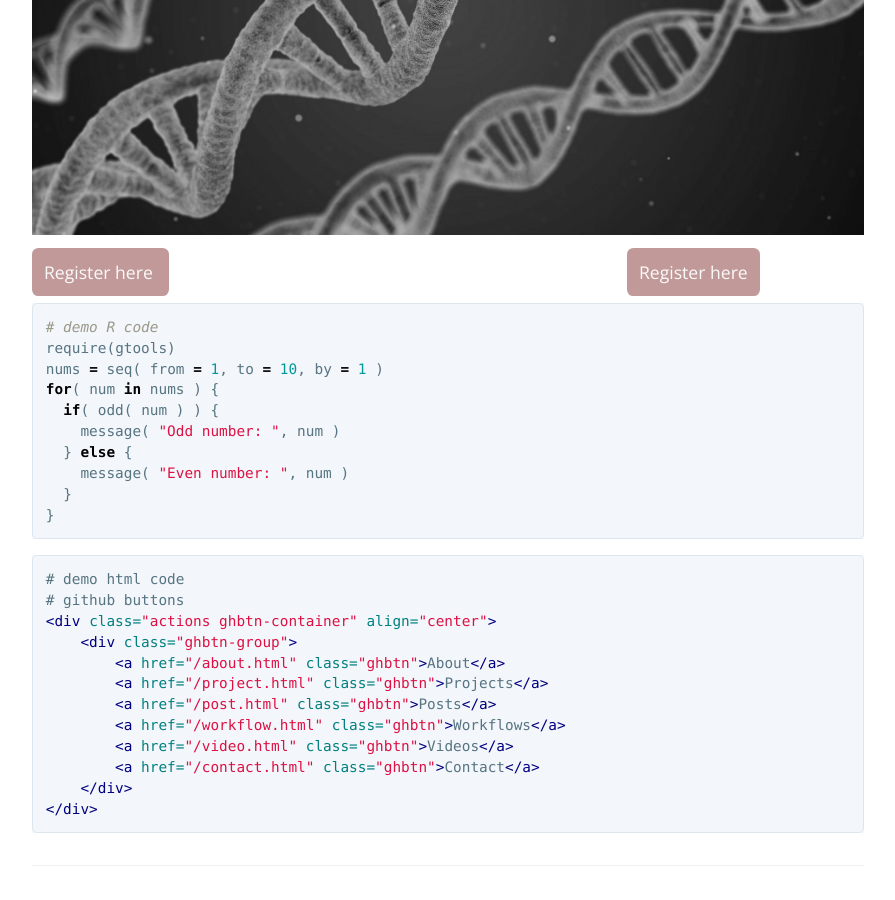
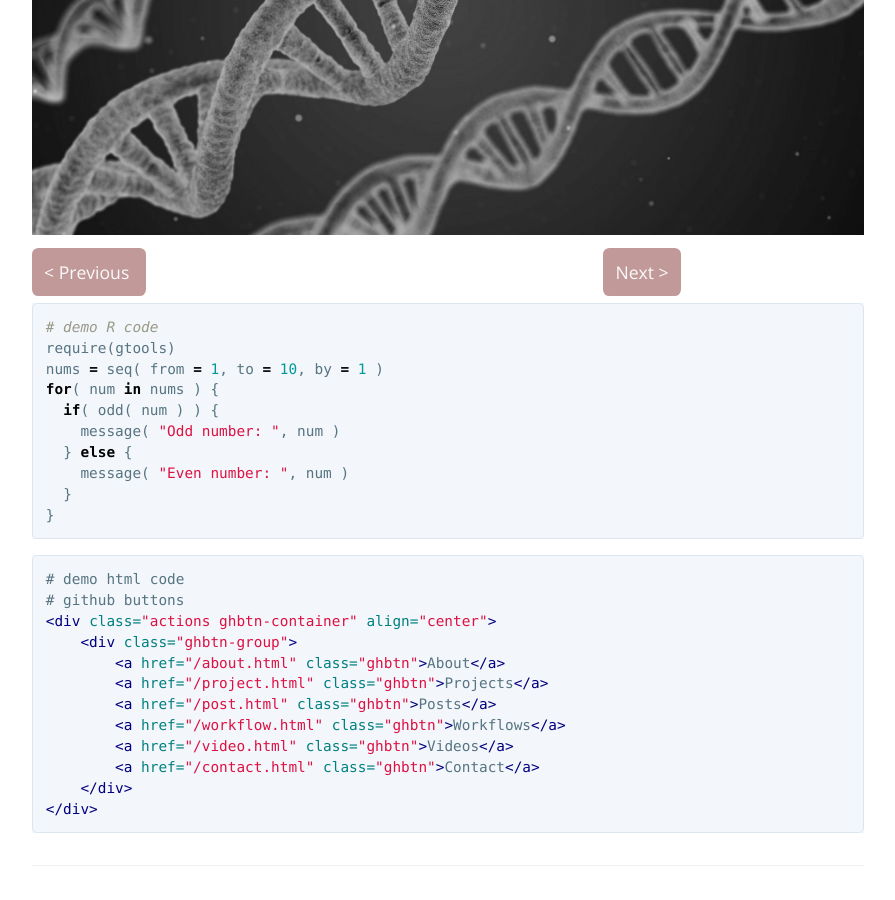
Before and after one commit to esohkevin/esohkevin.github.io, a Jekyll site: the page built from docs/index.md, in a window 1280 px wide and 900 px high, scrolled down 653 px. Shown: the whole window, without its empty margins (192-1087 px from the left). Built offline with Jekyll 4.4.1, drawn with Linux system fonts in a browser that asks for light colours; the repository's description, which GitHub fills in, is left out.

```diff
--- a/docs/index.md
+++ b/docs/index.md
@@ -23,10 +23,10 @@
 
 <p>
   <span style="color: rgba(250, 250, 250, 1.0) ;background-color: rgba(100, 0, 0, 0.4); padding: 0.75rem; border-radius: 0.4rem; text-align: center; margin-right: 50%; " align="left">
-    Register here
+    < Previous
   </span>
   <span style="color: rgba(250, 250, 250, 1.0); background-color: rgba(100, 0, 0, 0.4); padding: 0.75rem; border-radius: 0.4rem; text-align: center; margin-left: 5%; " align="right">
-    Register here
+    Next >
   </span>
 </p>
 
```
